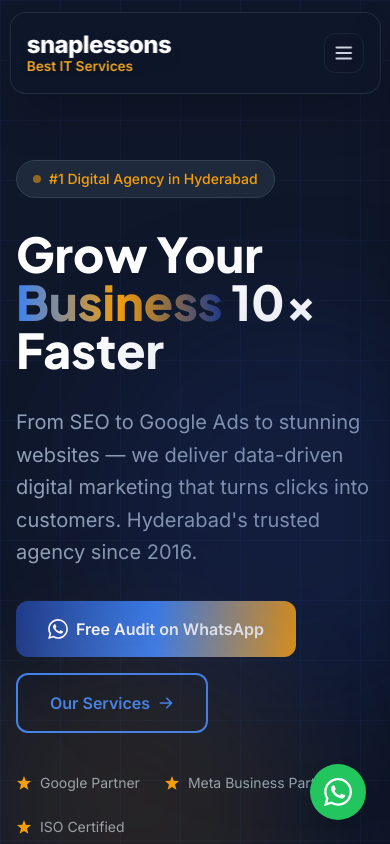
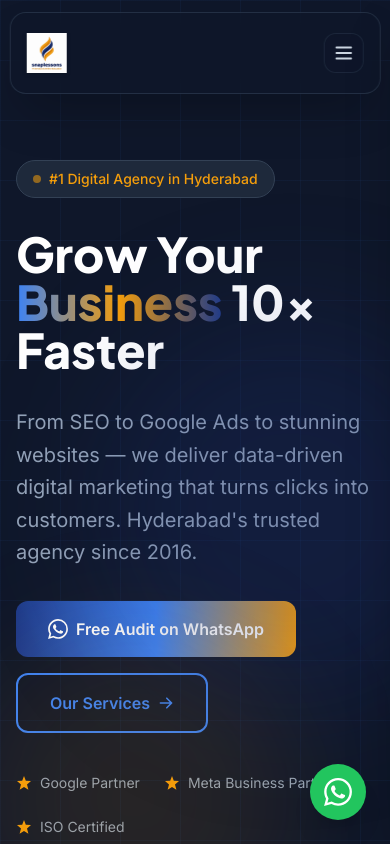
Before and after one commit to satyadigital7-tech/snaplessons, a Next.js app: page / in a window 390 px wide. Shown: the top 844 px of the page. Built offline with nearby package versions, Linux system fonts and the light colour scheme.

Commit message:
Add logo image to desktop navbar and mobile drawer header

```diff
--- a/components/Navbar.tsx
+++ b/components/Navbar.tsx
@@ -1,6 +1,7 @@
 "use client";
 import { useState, useEffect } from "react";
 import Link from "next/link";
+import Image from "next/image";
 import { usePathname } from "next/navigation";
 import { Menu, X, ChevronRight } from "lucide-react";
 
@@ -44,9 +45,15 @@ export default function Navbar() {
                 <div className="px-4 sm:px-8 py-2">
                     <div className="flex items-center justify-between h-16">
                         {/* Logo */}
-                        <Link href="/" className="flex flex-col items-start group select-none" aria-label="SnapLessons Home">
-                            <span className="font-extrabold text-2xl leading-tight text-white tracking-tight drop-shadow-lg">snaplessons</span>
-                            <span className="text-[0.85rem] font-semibold text-[#F5A623] -mt-1 drop-shadow">Best IT Services</span>
+                        <Link href="/" className="flex items-center gap-2 select-none" aria-label="SnapLessons Home">
+                            <Image
+                                src="/logo.png"
+                                alt="SnapLessons Logo"
+                                width={140}
+                                height={40}
+                                className="object-contain h-10 w-auto drop-shadow"
+                                priority
+                            />
                         </Link>
 
                         {/* Desktop Nav */}
@@ -107,10 +114,16 @@ export default function Navbar() {
             >
                 {/* Drawer Header */}
                 <div className="flex items-center justify-between px-5 py-5 border-b border-dark-border/40">
-                    <div className="flex flex-col">
-                        <span className="font-extrabold text-xl text-white tracking-tight">snaplessons</span>
-                        <span className="text-xs font-semibold text-[#F5A623]">Best IT Services</span>
-                    </div>
+                    <Link href="/" onClick={() => setIsOpen(false)} className="flex items-center gap-2 select-none" aria-label="SnapLessons Home">
+                        <Image
+                            src="/logo.png"
+                            alt="SnapLessons Logo"
+                            width={120}
+                            height={34}
+                            className="object-contain h-8 w-auto drop-shadow"
+                            priority
+                        />
+                    </Link>
                     <button
                         onClick={() => setIsOpen(false)}
                         className="p-2 rounded-xl text-slate-400 hover:text-white hover:bg-white/10 transition-colors"
```
